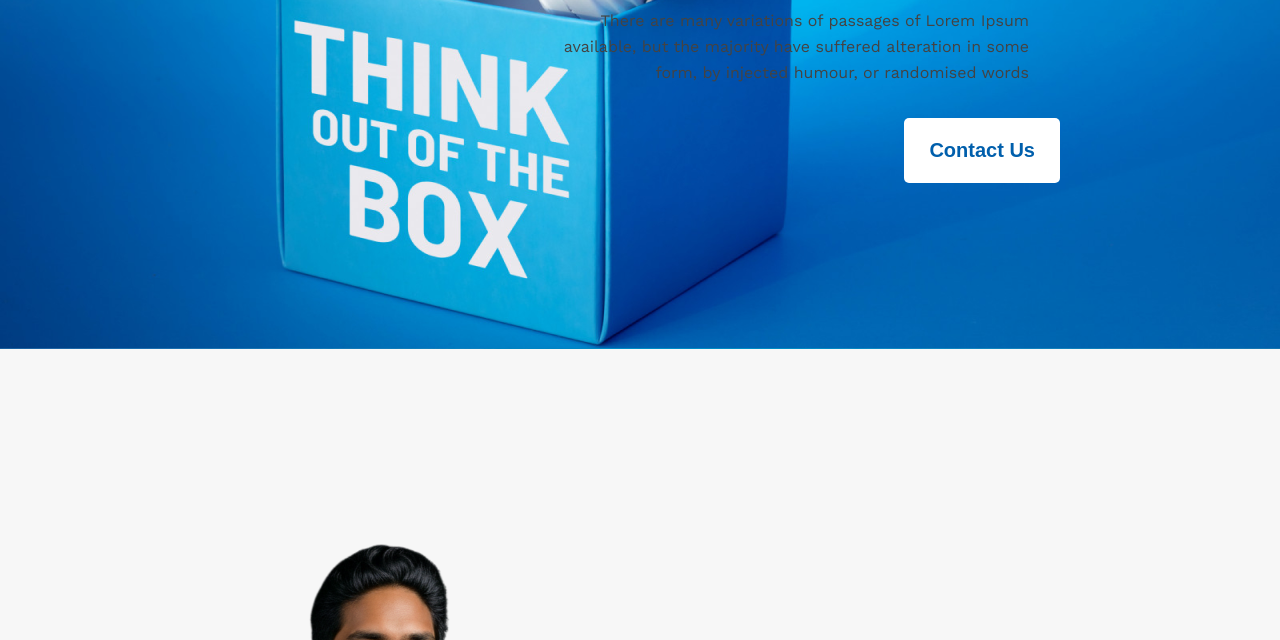
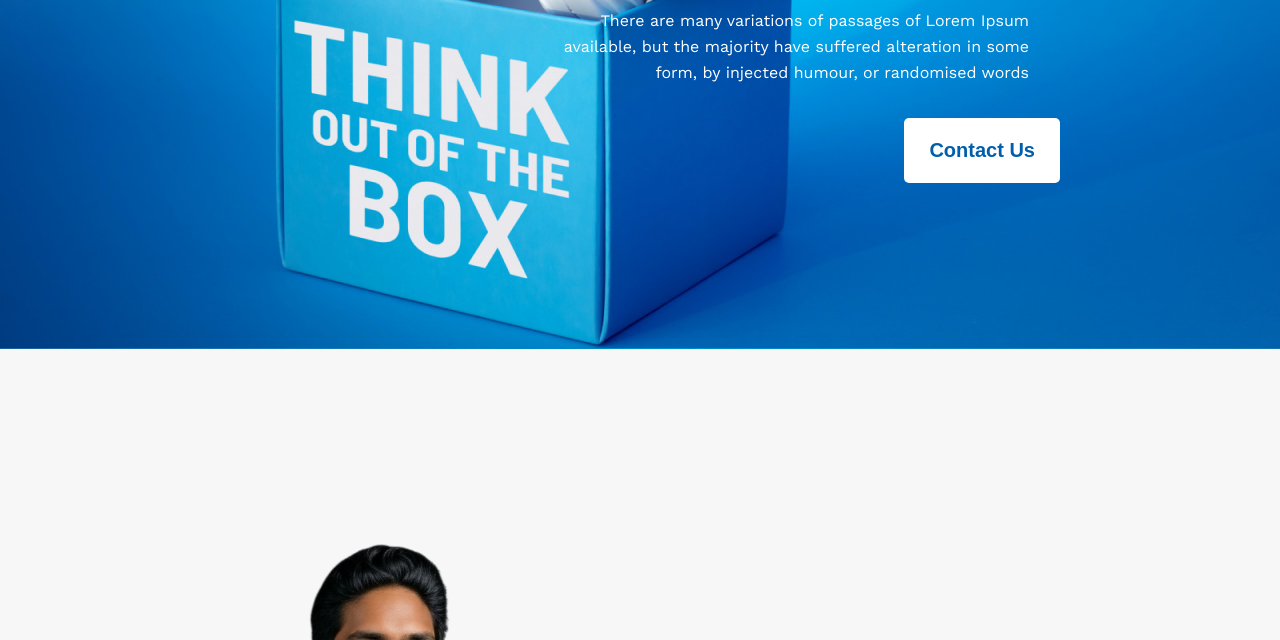
Before and after one commit to SayedHasanDipto/Hero-Portfolio-01, a plain HTML site: page index.html in a window 1280 px wide. Shown: the part 460-1100 px from the top of the page. Drawn offline with nearby package versions, Linux system fonts and the light colour scheme.

Commit message:
adding color

```diff
--- a/styles/style.css
+++ b/styles/style.css
@@ -49,7 +49,7 @@ section {
 }
 
 .head-container p {
-    color: var(--light-color);
+    color: white;
     line-height: 26px;
     font-size: 16px;
     width: 494px;
```
